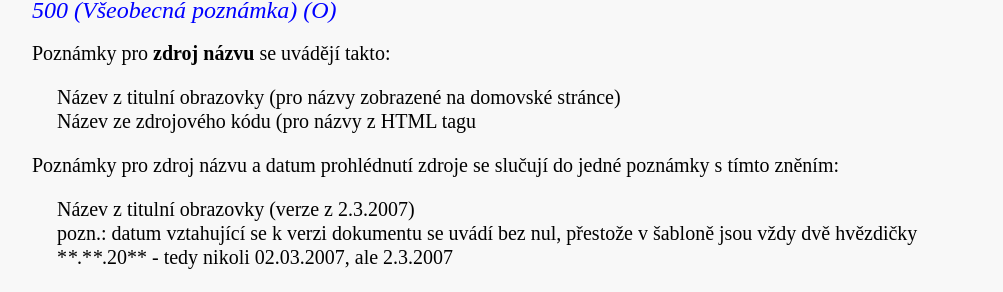
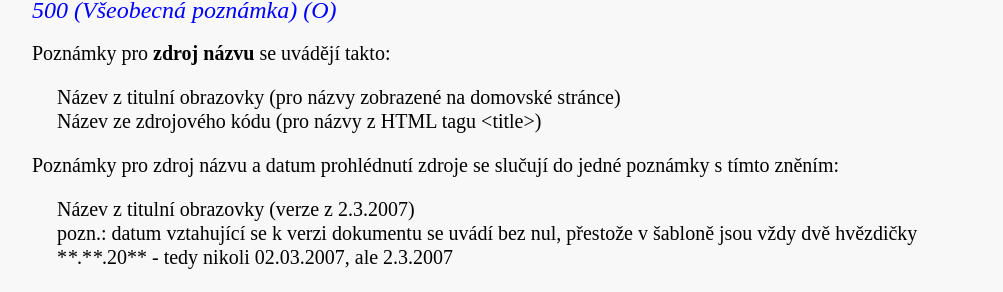
Before and after one commit to WebarchivCZ/katalogizacni-manual, a Jekyll site: the page built from _posts/2017-06-18-Poznamky.md, in a window 1280 px wide. Shown: the part 519-811 px from the top of the page, without its empty margins (138-1141 px from the left). Built offline with Jekyll 4.4.1, drawn with Linux system fonts in a browser that asks for light colours.

Commit message:
edit_drobnost_poznamky

```diff
--- a/_posts/2017-06-18-Poznamky.md
+++ b/_posts/2017-06-18-Poznamky.md
@@ -10,7 +10,7 @@ title: Poznámky
 Poznámky pro **zdroj názvu** se uvádějí takto:
 
 &nbsp;&nbsp;&nbsp;&nbsp; Název z titulní obrazovky (pro názvy zobrazené na domovské stránce)
-&nbsp;&nbsp;&nbsp;&nbsp; Název ze zdrojového kódu (pro názvy z HTML tagu <title>)
+&nbsp;&nbsp;&nbsp;&nbsp; Název ze zdrojového kódu (pro názvy z HTML tagu \<title\>)
 
 
 
```
